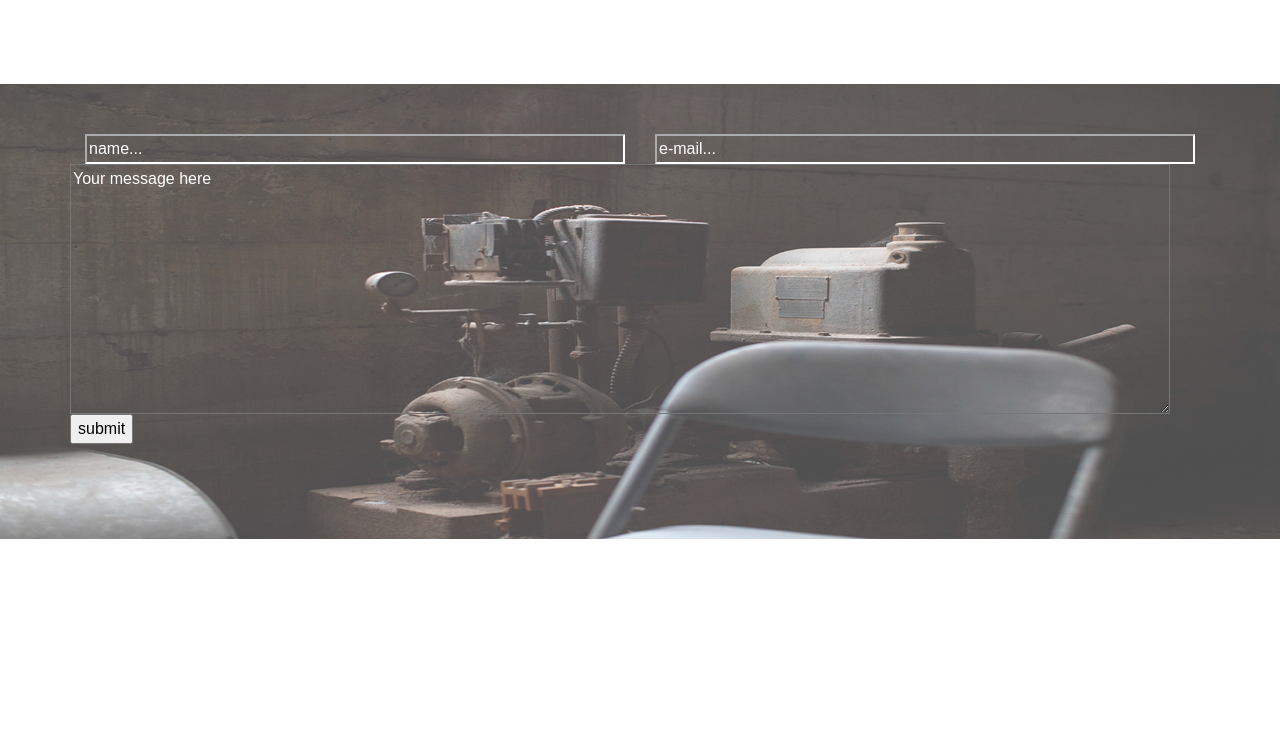
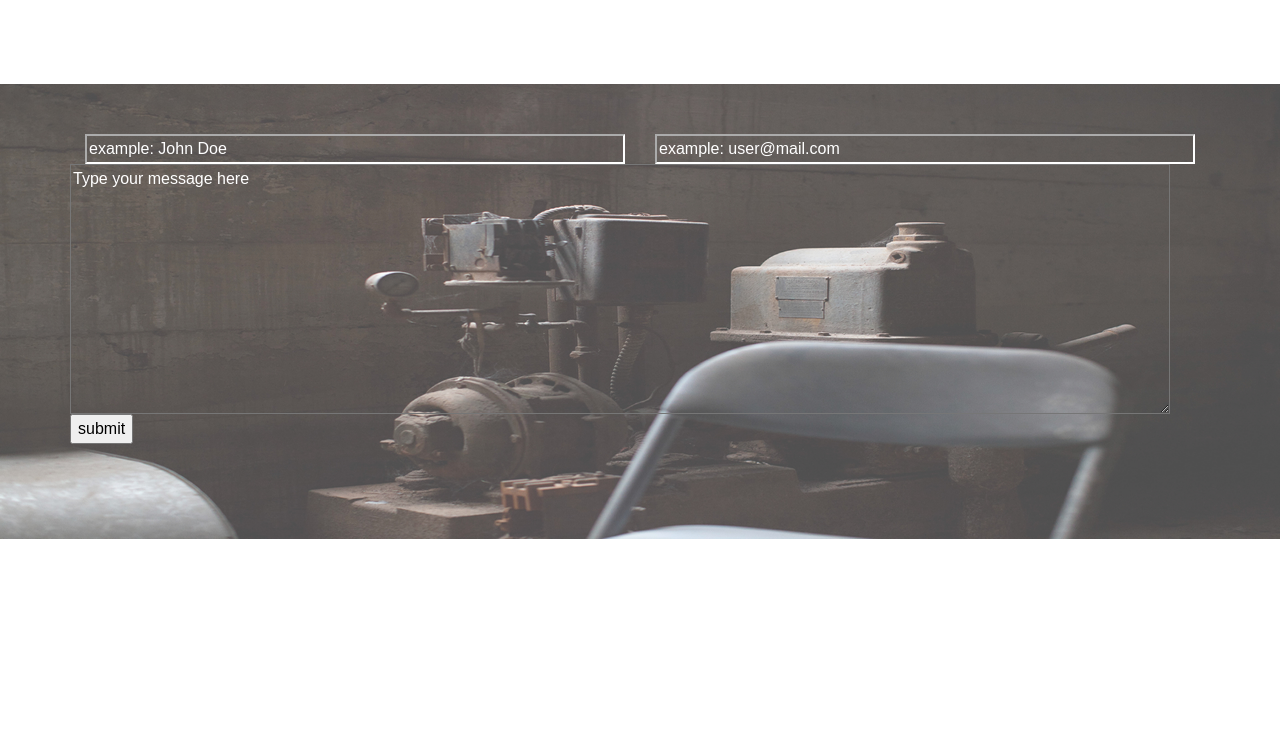
Before and after one commit to Brian-M-code/delani-studio, a plain HTML site: page index.html in a window 1280 px wide. Shown: the part 2200-2942 px from the top of the page. Drawn offline with Linux system fonts and the light colour scheme.

```diff
--- a/index.html
+++ b/index.html
@@ -132,16 +132,16 @@
         <form class="contacts" action="index.html" method="post" id="contacts">
           <div class="row">
             <div class="col-md">
-              <input id="name" type="text" name="name" placeholder="name...">
+              <input id="name" type="text" name="name" placeholder="example: John Doe">
               <span class="form-error" id="name-error"></span>
             </div>
             <div class="col-md">
-              <input id="mail" type="text" name="mail" placeholder="e-mail...">
+              <input id="mail" type="text" name="mail" placeholder="example: user@mail.com">
               <span class="form-error" id="mail-error"></span>
             </div>
           </div>
           <div class="row">
-            <textarea type="text" id="message" name="message" placeholder="Your message here"></textarea>
+            <textarea type="text" id="message" name="message" placeholder="Type your message here"></textarea>
           </div>
           <div class="row">
             <input type="submit" name="button" value="submit">
```
Also changed, not shown: images/assets/delani.png (renamed from images/assets/Screenshot from 2019-11-04 10-35-30.png), 1 other file.
